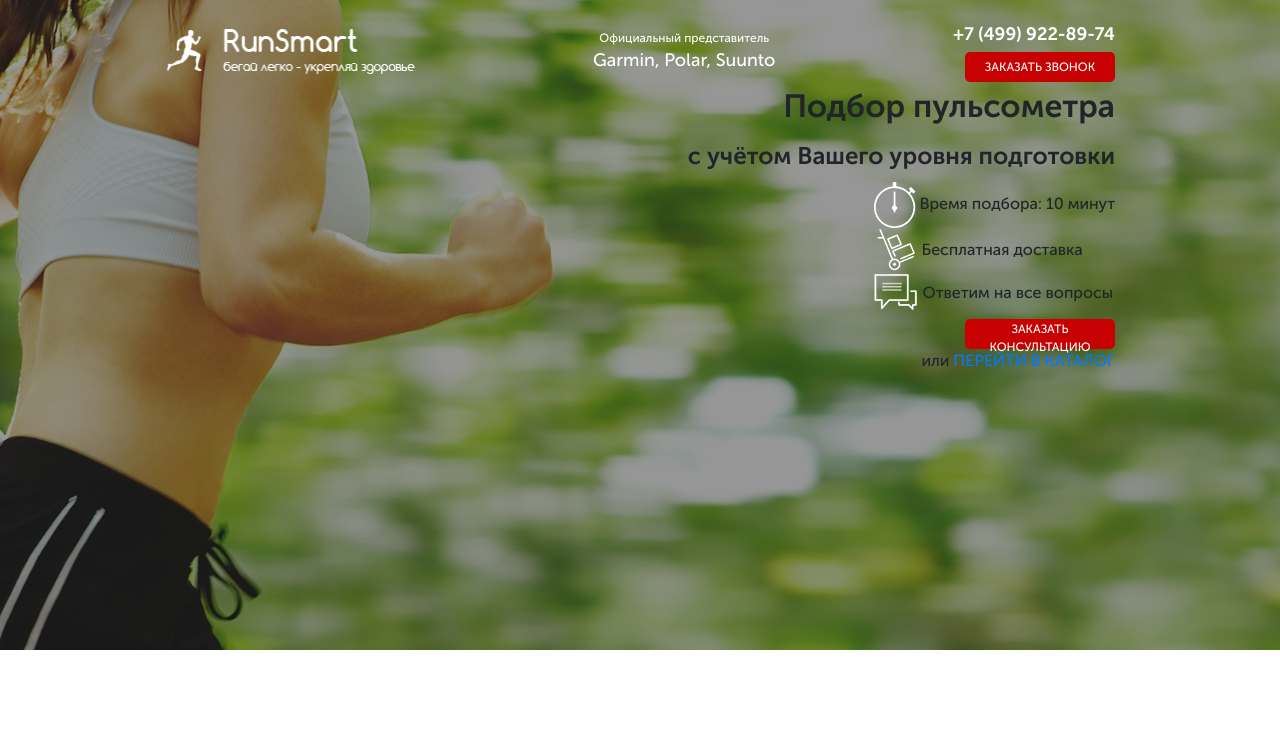
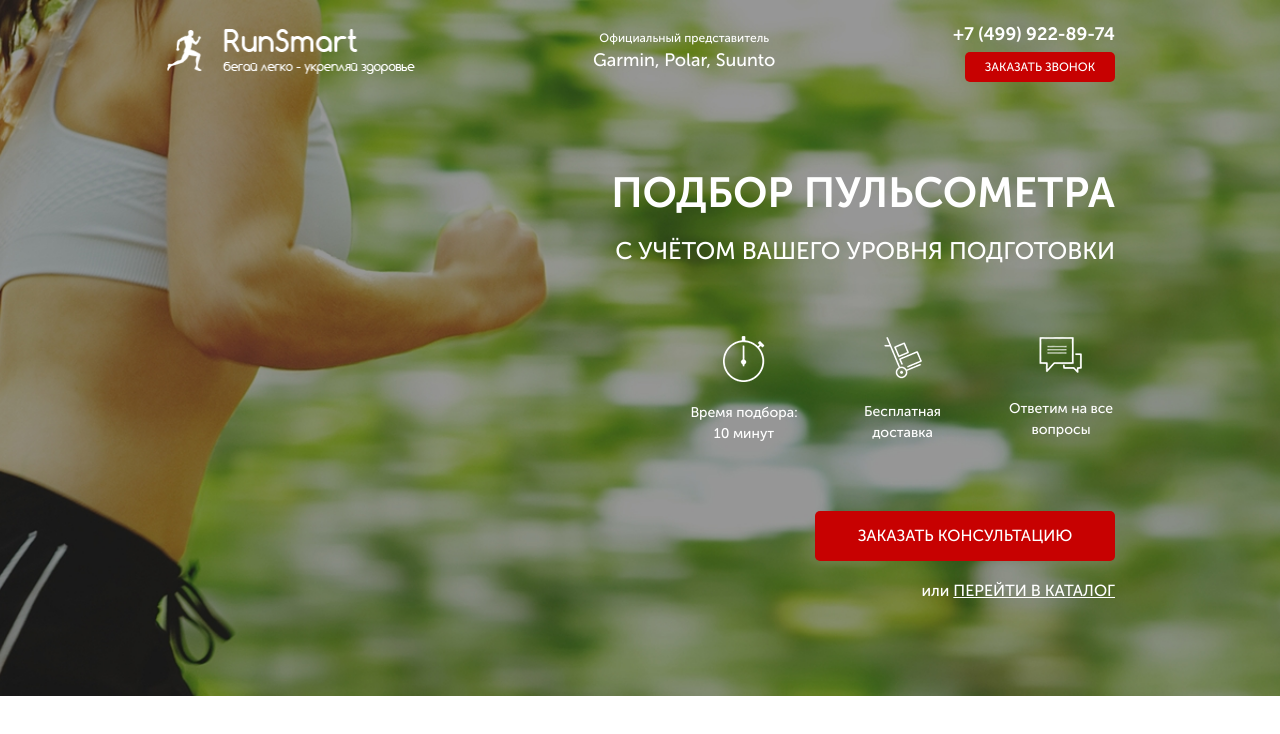
Before and after one commit to dimstud/pulse, a website: page src/index.html in a window 1280 px wide. Drawn offline with Linux system fonts and the light colour scheme.

Commit message:
praktic_1

```diff
--- a/src/index.html
+++ b/src/index.html
@@ -46,7 +46,7 @@
                     </div>
                 </div>
 
-                <button class="button button__main">заказать кОНСУЛЬТАЦИЮ</button>
+                <button class="button button_main">заказать кОНСУЛЬТАЦИЮ</button>
                 <div class="promo__link">
                     или
                     <a href="#">ПЕРЕЙТИ В КАТАЛОГ</a>
--- a/src/sass/blocks/_buttons.scss
+++ b/src/sass/blocks/_buttons.scss
@@ -9,4 +9,10 @@
     font-weight: 500;
     text-transform: uppercase;
     color: #ffffff;
+    &_main {
+        margin-top: 67px;
+        width: 300px;
+        height: 50px;
+        font-size: 16px;
+    }
 }
--- a/src/sass/blocks/_promo.scss
+++ b/src/sass/blocks/_promo.scss
@@ -6,5 +6,50 @@
         display: flex;
         flex-direction: column;
         align-items: flex-end;
+        margin-top: 90px;
+    }
+    &__header {
+        font-size: 42px;
+        font-weight: 700;
+        line-height: 42px;
+        text-transform: uppercase;
+        color: #ffffff;
+    }
+    &__subheader {
+        margin-top: 17px;
+        font-size: 24px;
+        font-weight: 500;
+        line-height: 24px;
+        text-transform: uppercase;
+        color: #ffffff;
+    }
+    &__icons {
+        margin-top: 65px;
+        width: 425px;
+        display: flex;
+        justify-content: space-between;
+    }
+    &__icon {
+        width: 108px;
+        text-align: center;
+        color: #ffffff;
+        font-size: 14px;
+        font-weight: 500;
+        img {
+            display: block;
+            margin: 0 auto;
+            margin-bottom: 20px;
+        }
+    }
+    &__link {
+        color: #ffffff;
+        font-size: 16px;
+        font-weight: 500;
+        margin-top: 18px;
+        a {
+            color: #ffffff;
+            text-transform: uppercase;
+            text-decoration: underline;
+        }
     }
 }
```
Also changed, not shown: src/css/style.min.css.
